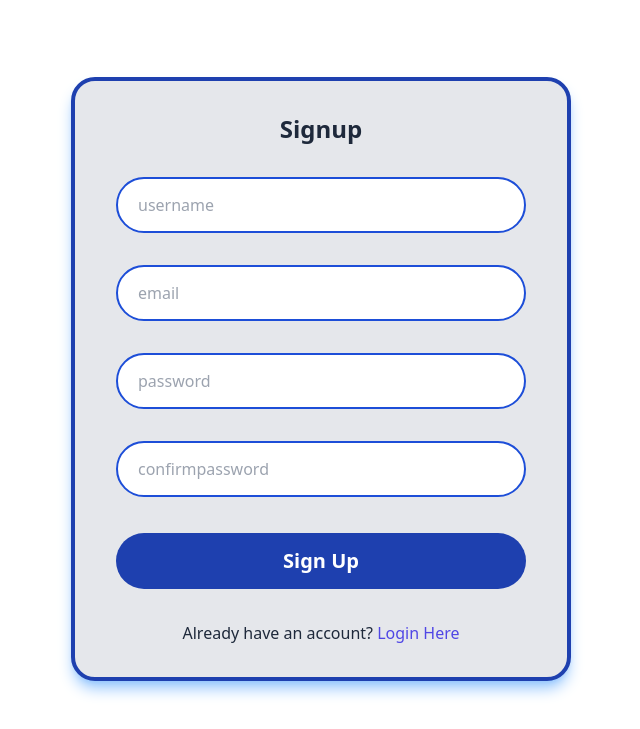
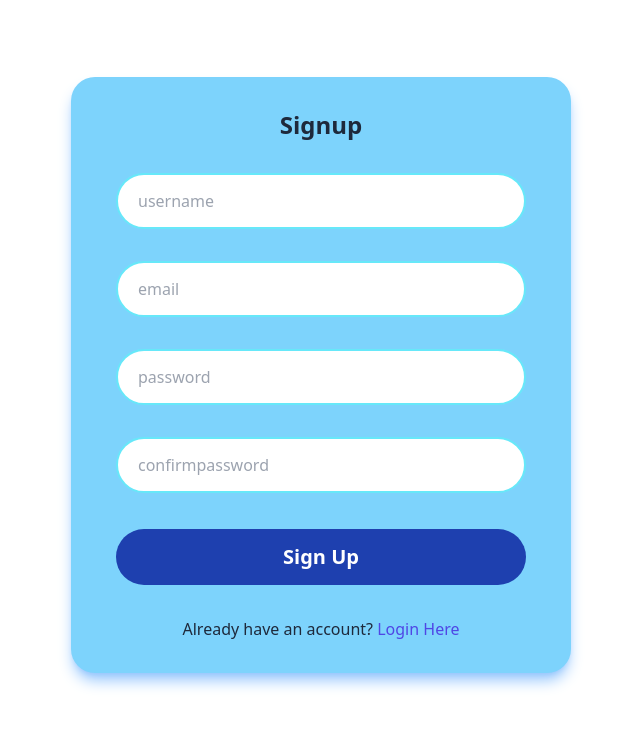
Before and after one commit to victorchiaka/note-webapp, a Python web app: template src/webapp/templates/signup.html in a window 1280 px wide. Shown: the part 71-800 px from the top of the page, without its empty margins (319-959 px from the left). Run offline with Jinja, Linux system fonts and the light colour scheme; the template is opened without the code that fills it, so the values that code supplies are empty.

Commit message:
redsigned forms and made warning alert

```diff
--- a/src/webapp/static/css/input.css
+++ b/src/webapp/static/css/input.css
@@ -4,8 +4,11 @@
 
 
 @layer components {
+  /* .alert {
+    @apply flex flex-col p-4 pt-2 border-l-4;
+  } */
   .alert {
-    @apply flex flex-col p-4 pt-2 border-l-4;
+    @apply flex flex-col p-4 pt-2 md:border-l-4;
   }
   .alert-title {
     @apply font-semibold italic text-lg flex justify-between;
--- a/src/webapp/static/dist/output.css
+++ b/src/webapp/static/dist/output.css
@@ -795,6 +831,11 @@ video {
   border-color: rgb(30 64 175 / var(--tw-border-opacity));
 }
 
+.border-cyan-300 {
+  --tw-border-opacity: 1;
+  border-color: rgb(103 232 249 / var(--tw-border-opacity));
+}
+
 .bg-blue-800 {
   --tw-bg-opacity: 1;
   background-color: rgb(30 64 175 / var(--tw-bg-opacity));
@@ -808,6 +849,11 @@ video {
 .bg-gray-200 {
   --tw-bg-opacity: 1;
   background-color: rgb(229 231 235 / var(--tw-bg-opacity));
+}
+
+.bg-sky-300 {
+  --tw-bg-opacity: 1;
+  background-color: rgb(125 211 252 / var(--tw-bg-opacity));
 }
 
 .text-center {
--- a/src/webapp/templates/base.html
+++ b/src/webapp/templates/base.html
@@ -53,6 +53,15 @@
               <p class="alert-content alert-danger-content">{{ message }}</p>
             </div>
             {% endif %}
+            {% if category == "warning" %}
+            <div id="flash-object" class="alert alert-warning">
+              <h1 class="alert-title alert-warning-title">
+                {{ category + "!" }}
+                <button id="flash-dismiss" class="text-4xl">&times;</button>
+              </h1>
+              <p class="alert-content alert-warning-content">{{ message }}</p>
+            </div>
+            {% endif %}
             {% if category == "success" %}
             <div id="flash-object" class="alert alert-success">
               <h1 class="alert-title alert-success-title">
--- a/src/webapp/templates/signup.html
+++ b/src/webapp/templates/signup.html
@@ -8,24 +8,24 @@
   {% block content %}
   <div class="w-[90%] mx-auto flex flex-col items-center">
 
-    <form class="flex flex-col items-center w-[400px] border-4 border-blue-800 rounded-3xl shadow-lg bg-gray-200 shadow-blue-300 md:w-[500px]" method="POST" action="/signup">
+    <form class="flex flex-col items-center w-[400px] rounded-3xl shadow-lg bg-sky-300 shadow-blue-300 md:w-[500px]" method="POST" action="/signup">
       <div class="text-center mt-8">
         <h3 class="text-2xl font-bold">Signup</h3>
       </div>
       <div class="mt-8 border-0">
-        <input class="h-14 w-[310px] md:w-[410px] border-2 border-blue-700 rounded-full indent-5 focus:outline-none" type="text" name="username" placeholder="username">
+        <input class="h-14 w-[310px] md:w-[410px] border-2 border-cyan-300 rounded-full indent-5 focus:outline-none" type="text" name="username" placeholder="username">
       </div>
       <div class="mt-8 border-0">
-        <input class="h-14 w-[310px] md:w-[410px] border-2 border-blue-700 rounded-full indent-5 focus:outline-none" type="email" name="email" placeholder="email">
+        <input class="h-14 w-[310px] md:w-[410px] border-2 border-cyan-300 rounded-full indent-5 focus:outline-none" type="email" name="email" placeholder="email">
       </div>
       <div class="mt-8 border-0">
-        <input class="h-14 w-[310px] md:w-[410px] border-2 border-blue-700 rounded-full indent-5 focus:outline-none" type="password" name="password" placeholder="password">
+        <input class="h-14 w-[310px] md:w-[410px] border-2 border-cyan-300 rounded-full indent-5 focus:outline-none" type="password" name="password" placeholder="password">
       </div>
       <div class="mt-8 border-0">
-        <input class="h-14 w-[310px] md:w-[410px] border-2 border-blue-700 rounded-full indent-5 focus:outline-none" type="password" name="confirmpassword" placeholder="confirmpassword">
+        <input class="h-14 w-[310px] md:w-[410px] border-2 border-cyan-300 rounded-full indent-5 focus:outline-none" type="password" name="confirmpassword" placeholder="confirmpassword">
       </div>
       <div class="mt-9 border-0">
-        <input class="h-14 w-[310px] md:w-[410px] text-white text-xl font-semibold bg-blue-800 rounded-full" type="submit" name="signup" value="Sign Up">
+        <input class="h-14 w-[310px] md:w-[410px] text-white text-xl font-semibold bg-blue-800 rounded-full active:bg-blue-900" type="submit" name="signup" value="Sign Up">
       </div>
       <div class="my-8">
         <p>Already have an account? <a class="text-indigo-600 cursor-pointer" href="/login">Login Here</a></p>
```
Also changed, not shown: other parts of src/webapp/static/dist/output.css (+46 -5 lines), src/webapp/auth.py (+3 -5 lines), src/webapp/templates/login.html (+4 -4 lines).
